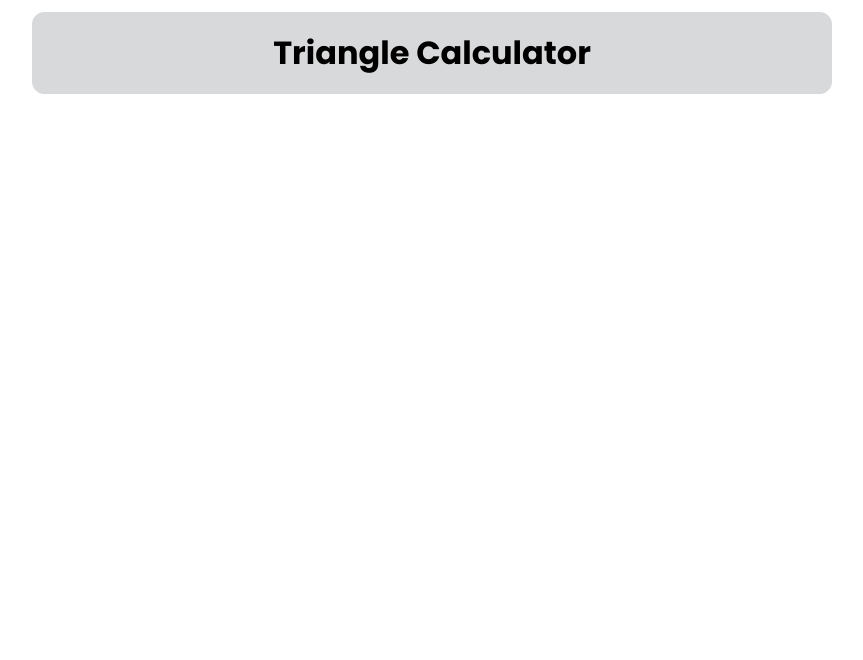
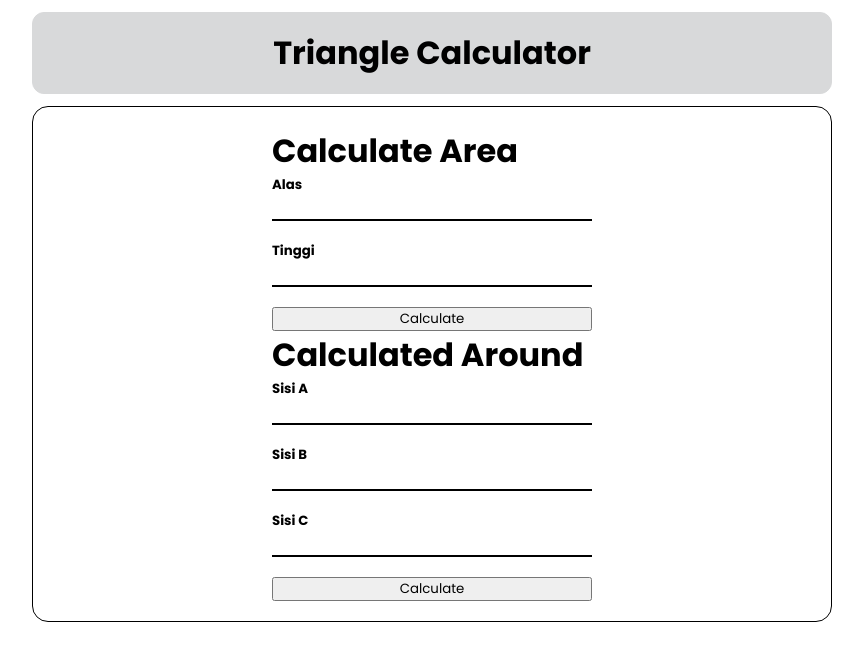
Before and after one commit to DisfriGus/Triangle_Calculator, a plain HTML site: page index.html in a window 1280 px wide. Shown: the whole page, without its empty margins (208-1071 px from the left). Drawn offline with Linux system fonts and the light colour scheme.

Commit message:
javascript

```diff
--- a/index.html
+++ b/index.html
@@ -10,5 +10,49 @@
     <header>
         <h1 class="title">Triangle Calculator</h1>
     </header>
+    <div class="container">
+        <img src="" alt="">
+        <div>
+            <div class="calculateArea">
+                <h2>Calculate Area</h2>
+                <div class="areaInput">
+                    <div>
+                        <h5>Alas</h5>
+                        <input type="number" id="alas" >
+                    </div>
+                    <div>
+                        <h5>Tinggi</h5>
+                        <input type="number" id="tinggi">
+                    </div>
+                    <button id="submit" onclick="handleSubmitArea()">Calculate</button>
+                </div>
+            </div>
+            <div class="resultArea">
+            </div>
+        </div>
+        <div>
+            <div class="calculateArea">
+                <h2>Calculated Around</h2>
+                <div class="areaInput">
+                    <div>
+                        <h5>Sisi A</h5>
+                        <input type="number" id="sisiA">
+                    </div>
+                    <div>
+                        <h5>Sisi B</h5>
+                        <input type="number" id="sisiB">
+                    </div>
+                    <div>
+                        <h5>Sisi C</h5>
+                        <input type="number" id="sisiC">
+                    </div>
+                    <button onclick="handleSubmitAround()" >Calculate</button>
+                </div>
+            </div>
+            <div class="resultAround">
+            </div>
+        </div>
+    </div>
+    <script src="js/script.js"></script>
 </body>
 </html>
--- a/js/script.js
+++ b/js/script.js
@@ -0,0 +1,30 @@
+let alas = document.getElementById('alas');
+let tinggi = document.getElementById('tinggi');
+let submit = document.getElementById('submit');
+let sisiA = document.getElementById('sisiA')
+let sisiB = document.getElementById('sisiB')
+let sisiC = document.getElementById('sisiC')
+const resultContainer = document.getElementsByClassName('resultArea')[0]
+let resultParagraph = null;
+function handleSubmitArea (){
+    let luas = (1/2) * alas.value * tinggi.value;
+    if (resultParagraph) {
+        resultParagraph.remove();
+    }
+    const hasil = document.createElement('p');
+    hasil.textContent = `Luas Segitiga = ${luas}`;
+    resultContainer.appendChild(hasil);
+    resultParagraph = hasil;
+}
+const resultAround = document.getElementsByClassName('resultAround')[0]
+let resultPAround = null;
+function handleSubmitAround (){
+    let keliling = Number(sisiA.value) + Number(sisiB.value) + Number(sisiC.value) ;
+    if (resultPAround) {
+        resultPAround.remove();
+    }
+    const hasil = document.createElement('p');
+    hasil.textContent = `Keliling Segitiga = ${keliling}`;
+    resultAround.appendChild(hasil);
+    resultPAround = hasil;
+}
--- a/style/style.css
+++ b/style/style.css
@@ -11,7 +11,30 @@
     padding: 16px 0;
     border-radius: 12px;
     background-color: #D8D9DA;
+
 }
 .container{
     margin: 0 240px;
+    padding: 20px 0;
+    border-radius: 16px;
+    border: 1px solid ;
+    display: flex;
+    flex-direction: column;
+    align-items: center;
 }
+.container h2{
+    font-size: 32px;
+}
+
+.areaInput{
+    display: flex;
+    flex-direction: column;
+    gap: 20px;
+}
+
+.areaInput input{
+    border: none;
+    border-bottom: 2px solid black;
+    outline: none;
+    width: 320px;
+}
```
